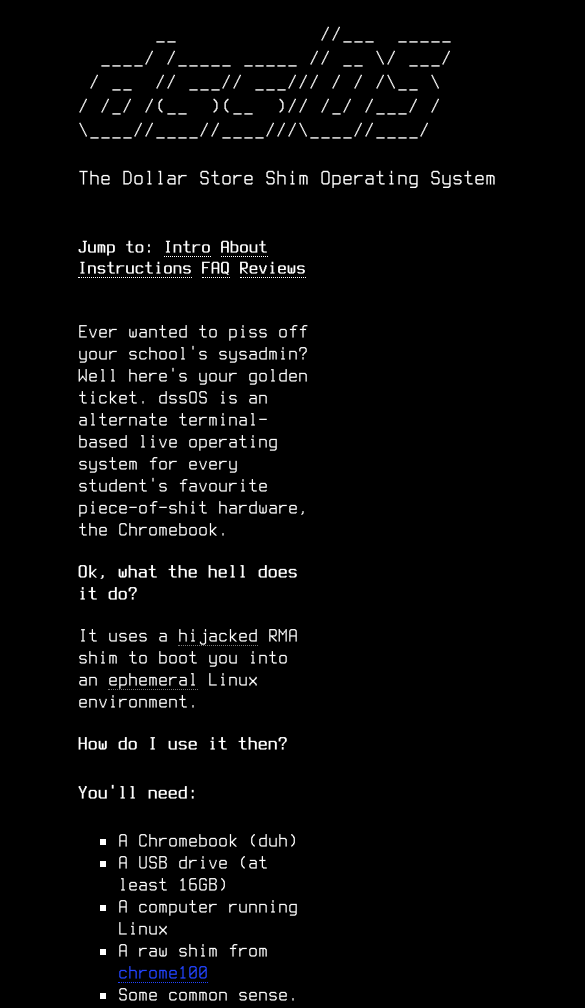
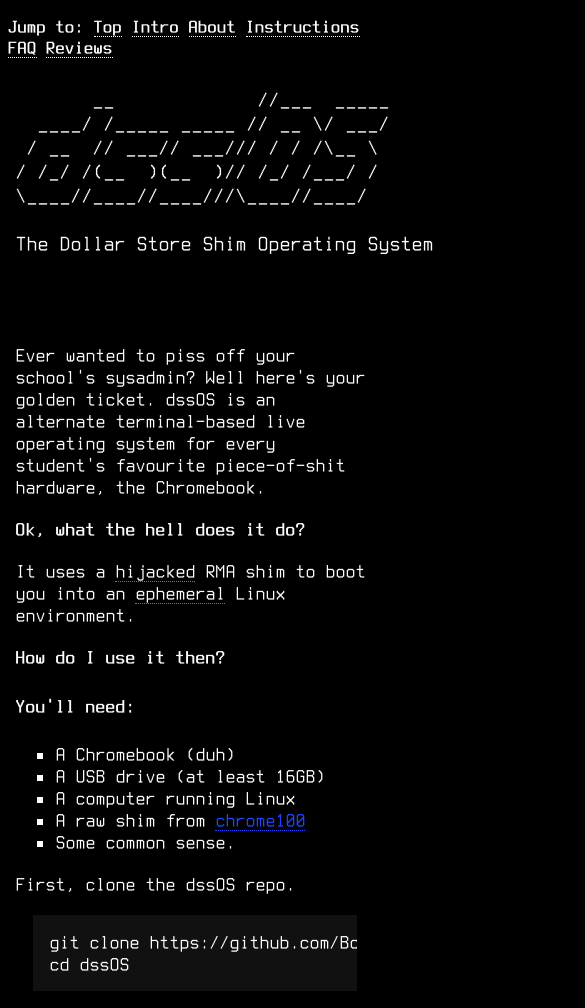
Before and after one commit to BomberFish/dssOS, a plain HTML site: page index.html in a window 390 px wide. Shown: the top 1008 px of the page, 585 px wide, since content can reach past the window. Drawn offline with Linux system fonts and the light colour scheme.

Commit message:
fix mobile

```diff
--- a/index.html
+++ b/index.html
@@ -15,6 +15,17 @@
 </head>
 
 <body>
+    <div id="top"></div>
+    <div id="nav">
+        Jump to:
+        <a class="navlink" href="#top">Top</a>
+        <a class="navlink" href="#intro">Intro</a>
+        <a class="navlink" href="#about">About</a>
+        <a class="navlink" href="#instructions">Instructions</a>
+        <a class="navlink" href="#faq">FAQ</a>
+        <a class="navlink" href="#reviews">Reviews</a>
+    </div>
+    <main>
     <pre id="title" class="big">
        __             //___  _____
   ____/ /_____ _____ // __ \/ ___/
@@ -24,14 +35,6 @@
 
 The Dollar Store Shim Operating System
     </pre>
-    <div id="nav">
-        Jump to:
-        <a class="navlink" href="#intro">Intro</a>
-        <a class="navlink" href="#about">About</a>
-        <a class="navlink" href="#instructions">Instructions</a>
-        <a class="navlink" href="#faq">FAQ</a>
-        <a class="navlink" href="#reviews">Reviews</a>
-    </div>
     <br>
     <p id="intro">Ever wanted to piss off your school's sysadmin? Well here's your golden ticket. dssOS is an alternate
         terminal-based
@@ -89,6 +92,7 @@
     <p>Look at these amazing reviews from happy customers!!!</p>
     <img class="review" src="web/r58.png" alt="r58playz says: this project's shittier than i thought it would be">
     <img class="review" src="web/interpolation.png" alt="interpolation says: what is dssos">
+</main>
 </body>
 <script src="web/main.js" defer></script>
 <!-- 100% privacy-first analytics -->
--- a/web/main.css
+++ b/web/main.css
@@ -41,8 +41,11 @@
 body {
     color: #fff;
     background-color: #000;
+    font-size: 20px;
+}
+
+main {
     margin: 16px 20%;
-    font-size: 20px;
 }
 
 html {
@@ -83,6 +86,14 @@
 #nav {
     font-size: 0.95em;
     font-weight: bold;
+    position: sticky;
+    top: 0;
+    left: 0;
+    width: 100%;
+    background: rgba(0,0,0,0.5);
+    backdrop-filter: blur(5px);
+    -webkit-backdrop-filter: blur(5px);
+    padding: 8px 0;
 }
 
 a {
@@ -129,8 +140,8 @@
 pre:not(#title) {
     background-color: #111;
     margin: 0 10%;
-
     padding: 16px;
+    overflow-x: scroll;
 }
 
 .review {
@@ -139,8 +150,26 @@
     margin: 7px;
 }
 
+@media (orientation: portrait) {
+    pre:not(#title) {
+        margin: 0 5%;
+        word-wrap: break-word;
+    }
+
+    main {
+        margin: 8px 2%;
+    }
+
+    .review {
+        width: 100%;
+        height: auto;
+    }
+}
+
 ::-webkit-scrollbar {
     width: 5px;
+    height: 5px;
+    margin: 0;
 }
 
 ::-webkit-scrollbar-track {
```
